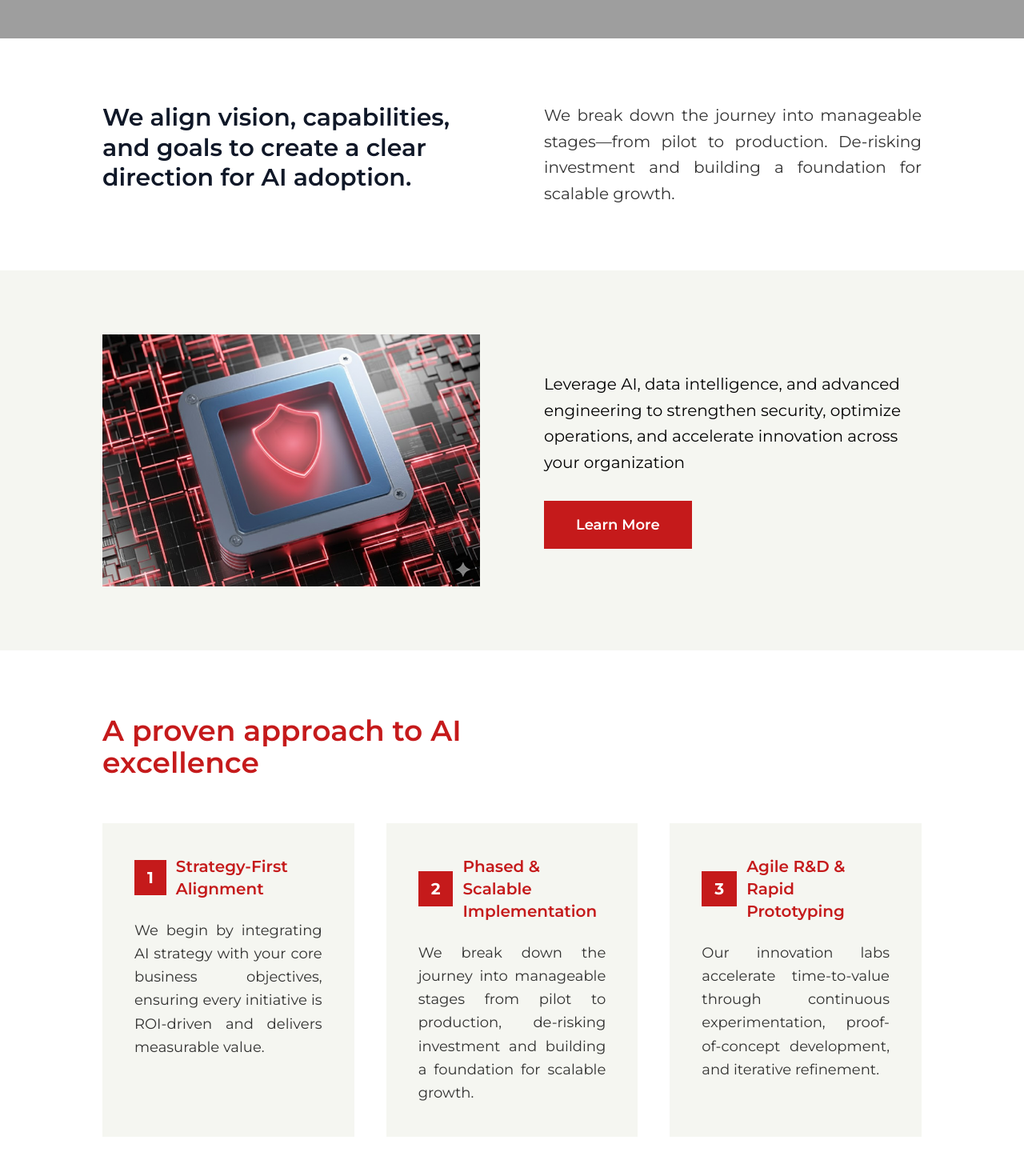
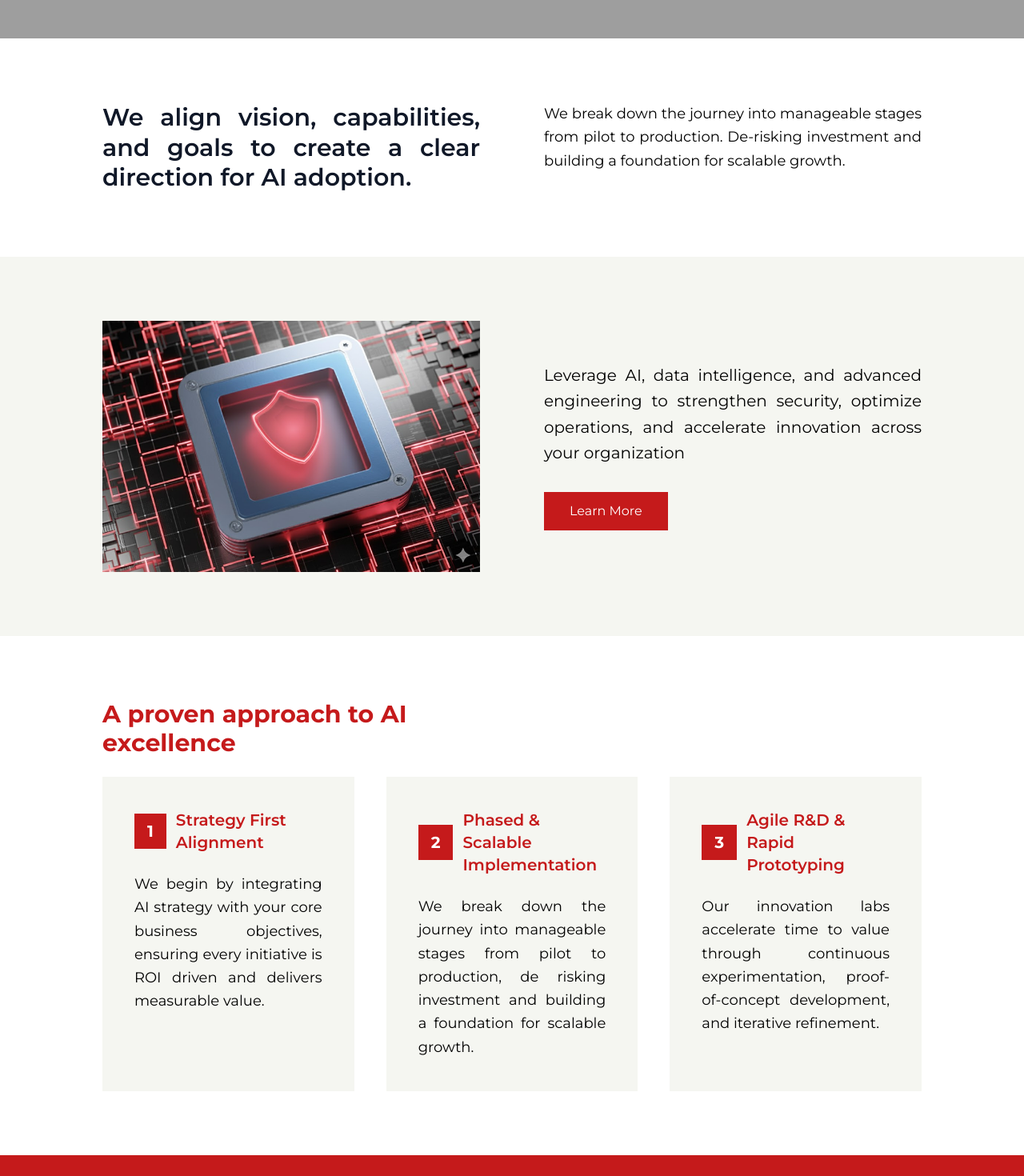
Before and after one commit to ChemyDigi/Innov8, a Next.js app in the folder innov8/: page /solutions/ai-roadmaps in a window 1280 px wide. Shown: the part 660-2130 px from the top of the page at 80% size. Built offline with nearby package versions, Linux system fonts and the light colour scheme; grey boxes are pictures that could not be loaded.

Commit message:
First QA round bugs finished

```diff
--- a/innov8/components/AIRoadmaps/ApproachSection.tsx
+++ b/innov8/components/AIRoadmaps/ApproachSection.tsx
@@ -2,7 +2,7 @@ export default function ApproachSection() {
   return (
     <section className="w-full bg-white py-12 sm:py-16 md:py-20 px-4 sm:px-6 md:px-12 lg:px-20 xl:px-32">
       {/* Section Heading */}
-      <h2 className="text-2xl sm:text-3xl md:text-4xl font-semibold text-brand mb-8 sm:mb-10 md:mb-14">
+      <h2 className="text-3xl font-bold text-brand mb-6">
         A proven approach to AI <br className="hidden sm:block" />
         excellence
       </h2>
@@ -16,13 +16,13 @@ export default function ApproachSection() {
               1
             </div>
             <span className="text-brand font-semibold text-base sm:text-lg md:text-xl">
-              Strategy-First Alignment
+              Strategy First Alignment
             </span>
           </div>
 
-          <p className="text-black/80 leading-relaxed text-sm sm:text-base md:text-lg text-justify">
+          <p className="text-lg leading-relaxed text-justify text-black">
             We begin by integrating AI strategy with your core business
-            objectives, ensuring every initiative is ROI-driven and delivers
+            objectives, ensuring every initiative is ROI driven and delivers
             measurable value.
           </p>
         </div>
@@ -38,9 +38,9 @@ export default function ApproachSection() {
             </span>
           </div>
 
-          <p className="text-black/80 leading-relaxed text-sm sm:text-base md:text-lg text-justify">
+          <p className="text-lg leading-relaxed text-justify text-black">
             We break down the journey into manageable stages from pilot to
-            production, de-risking investment and building a foundation for
+            production, de risking investment and building a foundation for
             scalable growth.
           </p>
         </div>
@@ -56,8 +56,8 @@ export default function ApproachSection() {
             </span>
           </div>
 
-          <p className="text-black/80 leading-relaxed text-sm sm:text-base md:text-lg text-justify">
-            Our innovation labs accelerate time-to-value through continuous
+          <p className="text-lg leading-relaxed text-justify text-black">
+            Our innovation labs accelerate time to value through continuous
             experimentation, proof-of-concept development, and iterative
             refinement.
           </p>
--- a/innov8/components/AIRoadmaps/EbookSection.tsx
+++ b/innov8/components/AIRoadmaps/EbookSection.tsx
@@ -18,8 +18,7 @@ export default function EbookSection() {
         {/* RIGHT CONTENT */}
         <div className="text-white text-center lg:text-left">
           <h2 className="text-2xl sm:text-3xl md:text-4xl lg:text-5xl font-semibold leading-tight mb-6 sm:mb-8 md:mb-10">
-            Unlock AI's Full Strategic <br className="hidden sm:block" />
-            Potential – Download the <br className="hidden sm:block" />
+            Unlock AI's Full Strategic Potential Download the <br />
             Innov8 Playbook
           </h2>
 
--- a/innov8/components/AIRoadmaps/LearnMoreSection.tsx
+++ b/innov8/components/AIRoadmaps/LearnMoreSection.tsx
@@ -17,14 +17,22 @@ export default function LearnMoreSection() {
 
         {/* Right Content */}
         <div>
-          <p className="text-black text-base sm:text-lg md:text-xl leading-relaxed mb-6 sm:mb-8">
+          <p
+            className="
+         text-lg text-justify text-black sm:text-lg md:text-xl leading-relaxed mb-6 sm:mb-8"
+          >
             Leverage AI, data intelligence, and advanced engineering to
             strengthen security, optimize operations, and accelerate innovation
             across your organization
           </p>
 
           {/* Red Button */}
-          <button className="bg-brand text-white font-semibold text-base sm:text-lg px-8 sm:px-10 py-3 sm:py-4 w-full sm:w-auto hover:bg-brand/90 transition">
+          <button
+            className="
+                bg-brand text-white
+                px-8 py-3 cursor-pointer
+              "
+          >
             Learn More
           </button>
         </div>
--- a/innov8/components/AIRoadmaps/PartnersSection.tsx
+++ b/innov8/components/AIRoadmaps/PartnersSection.tsx
@@ -14,16 +14,23 @@ export default function PartnersSection() {
 
   return (
     <section className="w-full bg-[#F5F6F1] py-12 sm:py-16 md:py-20 px-4 sm:px-6 md:px-12 lg:px-20 xl:px-32">
-      <h2 className="text-2xl sm:text-3xl md:text-4xl text-center font-semibold text-brand mb-8 sm:mb-10 md:mb-12">
-        Our Partners
-      </h2>
+      <h2 className="text-3xl font-bold text-brand mb-6">Our Partners</h2>
 
       <div className="bg-white mx-auto p-6 sm:p-8 md:p-10 lg:p-14 shadow-sm rounded-md max-w-7xl">
-        <div className="grid grid-cols-2 sm:grid-cols-3 lg:grid-cols-4 gap-x-6 sm:gap-x-10 md:gap-x-12 lg:gap-x-20 gap-y-8 sm:gap-y-12 md:gap-y-16 place-items-center">
+        <div
+          className="grid grid-cols-2 sm:grid-cols-3 lg:grid-cols-4
+                        gap-x-6 sm:gap-x-10 md:gap-x-12 lg:gap-x-20
+                        gap-y-8 sm:gap-y-12 md:gap-y-16 place-items-center"
+        >
           {logos.map((logo, index) => (
             <div
               key={index}
-              className="relative w-28 h-16 sm:w-32 sm:h-18 md:w-40 md:h-20 lg:w-48 lg:h-24"
+              className="relative
+                w-20 h-12         /* smaller mobile */
+                sm:w-24 sm:h-14   /* smaller tablet */
+                md:w-28 md:h-16   /* smaller desktop */
+                lg:w-32 lg:h-18   /* slightly smaller large screens */
+              "
             >
               <Image
                 src={logo}
--- a/innov8/components/AIRoadmaps/TwoColumnSection.tsx
+++ b/innov8/components/AIRoadmaps/TwoColumnSection.tsx
@@ -6,7 +6,7 @@ export default function AiTwoColumnSection() {
         <div>
           <h2
             className="text-2xl sm:text-3xl md:text-3xl lg:text-3xl
-                font-semibold text-gray-900 leading-tight"
+                font-semibold text-gray-900 leading-tight text-justify"
           >
             We align vision, capabilities, and goals to create a clear direction
             for AI adoption.
@@ -15,8 +15,8 @@ export default function AiTwoColumnSection() {
 
         {/* RIGHT SIDE */}
         <div>
-          <p className="text-black/80 text-base sm:text-lg md:text-xl leading-relaxed font-montserrat text-justify">
-            We break down the journey into manageable stages—from pilot to
+          <p className="text-lg leading-relaxed text-justify text-black">
+            We break down the journey into manageable stages from pilot to
             production. De-risking investment and building a foundation for
             scalable growth.
           </p>
--- a/innov8/components/Career/IntroSection.tsx
+++ b/innov8/components/Career/IntroSection.tsx
@@ -21,7 +21,7 @@ export default function IntroSection() {
             <h2
               className="
                 text-2xl sm:text-3xl md:text-3xl lg:text-3xl
-                font-semibold text-gray-900 leading-tight
+                font-semibold text-gray-900 leading-tight text-justify
               "
             >
               The growth and well-being of our engineers and consultants is a
--- a/innov8/components/IntelligenceSecurity/DetailsSection.tsx
+++ b/innov8/components/IntelligenceSecurity/DetailsSection.tsx
@@ -19,7 +19,7 @@ export default function Innov8DigitalSecurity() {
         {/* RIGHT CONTENT */}
         <div>
           {/* Heading */}
-          <h2 className="text-2xl md:text-3xl font-semibold text-black leading-snug mb-4">
+          <h2 className="text-3xl font-bold text-black mb-6">
             Innov8 – Spearheading Intelligent Digital Security
           </h2>
 
--- a/innov8/components/IntelligenceSecurity/ExploreSection.tsx
+++ b/innov8/components/IntelligenceSecurity/ExploreSection.tsx
@@ -5,9 +5,7 @@ export default function ExploreMoreSection() {
     <section className="w-full bg-white py-5 pt-20 px-6 md:px-16 lg:px-32">
       {/* Title + line */}
       <div className="mb-12">
-        <h2 className="text-3xl md:text-4xl font-semibold mb-2 text-black">
-          Explore More
-        </h2>
+        <h2 className="text-3xl font-bold text-black mb-6">Explore More</h2>
         <div className="w-full h-0.5 bg-black/20"></div>
       </div>
 
@@ -16,7 +14,7 @@ export default function ExploreMoreSection() {
         {/* LEFT CARD */}
         <div className="bg-[#E9E7D8] p-10 md:p-14">
           {/* Red Heading */}
-          <h3 className="text-2xl md:text-3xl font-semibold text-[#C51616] leading-snug mb-6">
+          <h3 className="text-3xl font-bold text-brand mb-6">
             Innov8 Intelligent Security Report 2025
           </h3>
 
@@ -26,14 +24,14 @@ export default function ExploreMoreSection() {
           </p>
 
           {/* Main paragraph 1 */}
-          <p className="text-lg text-gray-700 leading-relaxed text-justify mb-8">
+          <p className="text-lg leading-relaxed text-justify text-black mb-8">
             Uncover the next-generation security trends shaping the digital
             landscape from AI-powered threat intelligence and Zero Trust
             strategies to Cloud-Native resilience at scale.
           </p>
 
           {/* Main paragraph 2 */}
-          <p className="text-lg text-gray-700 leading-relaxed text-justify mb-8">
+          <p className="text-lg leading-relaxed text-justify text-black mb-8">
             Download Innov8&apos;s most anticipated cybersecurity intelligence
             report now to empower your continuous security journey.
           </p>
--- a/innov8/components/IntelligenceSecurity/IntelligenceIntro.tsx
+++ b/innov8/components/IntelligenceSecurity/IntelligenceIntro.tsx
@@ -28,8 +28,7 @@ export default function SecuritySection() {
           <p className="text-lg text-black leading-relaxed pt-10 text-justify">
             Help Innov8 provides intelligent, continuous security solutions and
             services from real-time threat detection and automated response to
-            advanced threat intelligence and cloud-native security. With our
-            deep regional expertise and a future-proof approach.
+            advanced threat intelligence and cloud-native security.
           </p>
         </div>
 
```
